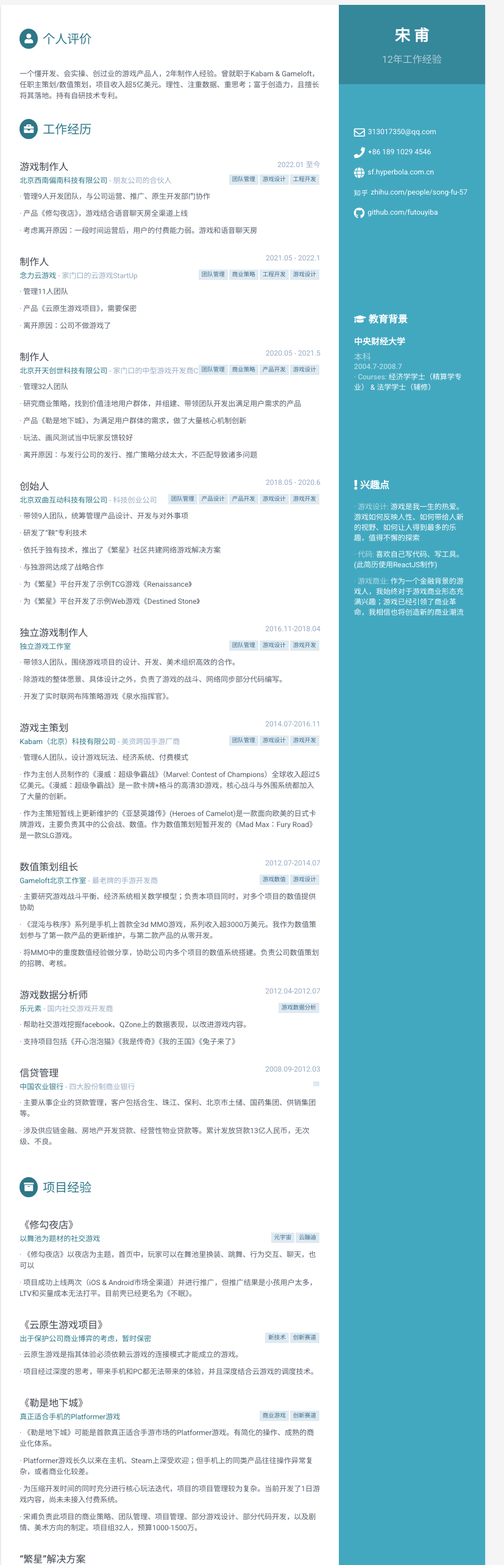
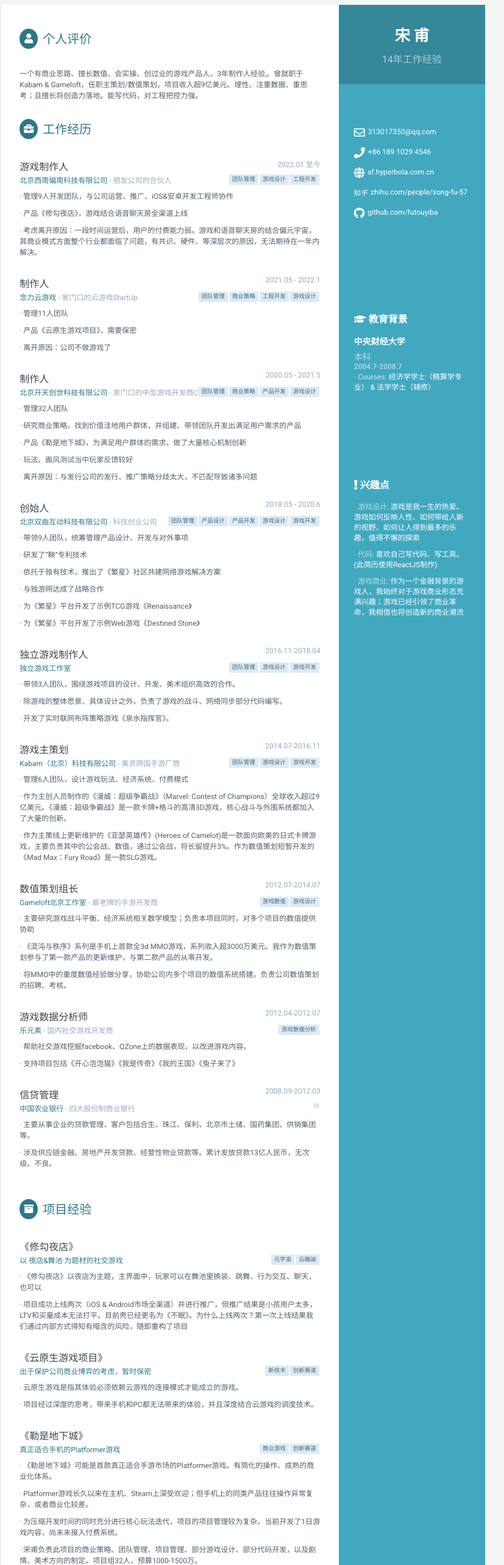
Before and after one commit to futouyiba/ReactJSResumeWithPDF, a React app: page / in a window 1280 px wide. Shown: the top 2566 px of the page at 61% size, without its empty margins (241-1068 px from the left). Built offline with nearby package versions, Linux system fonts and the light colour scheme.

Commit message:
small modification for errors.

```diff
--- a/src/content/experience.js
+++ b/src/content/experience.js
@@ -16,11 +16,12 @@ const experience = {
         '工程开发',
       ],
       description: [
-        '管理9人开发团队，与公司运营、推广、原生开发部门协作',
+        '管理9人开发团队，与公司运营、推广、iOS&安卓开发工程师协作',
         '产品《修勾夜店》，游戏结合语音聊天房全渠道上线',
-        '考虑离开原因：一段时间运营后，用户的付费能力弱。游戏和语音聊天房',
+        '考虑离开原因：一段时间运营后，用户的付费能力弱。游戏和语音聊天房的结合偏元宇宙，其商业模式方面整个行业都面临了问题，有共识、硬件、等深层次的原因，无法期待在一年内解决。',
       ]
-    },    {
+    },
+    {
       title: '制作人',
       subtitle: '念力云游戏',
       subtitleDetail: ' - 家门口的云游戏StartUp',
@@ -104,8 +105,8 @@ const experience = {
       ],
       description: [
         '管理6人团队，设计游戏玩法、经济系统、付费模式',
-        '作为主创人员制作的《漫威：超级争霸战》（Marvel: Contest of Champions）全球收入超过5亿美元。《漫威：超级争霸战》是一款卡牌+格斗的高清3D游戏，核心战斗与外围系统都加入了大量的创新。',
-        '作为主策短暂线上更新维护的《亚瑟英雄传》(Heroes of Camelot)是一款面向欧美的日式卡牌游戏，主要负责其中的公会战、数值。作为数值策划短暂开发的《Mad Max：Fury Road》是一款SLG游戏。',
+        '作为主创人员制作的《漫威：超级争霸战》（Marvel: Contest of Champions）全球收入超过9亿美元。《漫威：超级争霸战》是一款卡牌+格斗的高清3D游戏，核心战斗与外围系统都加入了大量的创新。',
+        '作为主策线上更新维护的《亚瑟英雄传》(Heroes of Camelot)是一款面向欧美的日式卡牌游戏，主要负责其中的公会战、数值，通过公会战，将长留提升3%。作为数值策划短暂开发的《Mad Max：Fury Road》是一款SLG游戏。',
       ],
     },
     {
--- a/src/content/profile.js
+++ b/src/content/profile.js
@@ -2,7 +2,7 @@
 
 const profile = {
   title: '个人评价',
-  description: '一个懂开发、会实操、创过业的游戏产品人，2年制作人经验。曾就职于Kabam & Gameloft，任职主策划/数值策划，项目收入超5亿美元。理性、注重数据、重思考；富于创造力，且擅长将其落地。持有自研技术专利。',
+  description: '一个有商业思路、擅长数值、会实操、创过业的游戏产品人，3年制作人经验,。曾就职于Kabam & Gameloft，任职主策划/数值策划，项目收入超9亿美元。理性、注重数据、重思考；且擅长将创造力落地。能写代码，对工程把控力强。',
   icon: 'fas fa-user',
 };
 
--- a/src/content/projects.js
+++ b/src/content/projects.js
@@ -7,14 +7,14 @@ const projects = {
   list: [
     {
       title: '《修勾夜店》',
-      subtitle: '以舞池为题材的社交游戏',
+      subtitle: '以 夜店&舞池 为题材的社交游戏',
       tags: [
         '元宇宙',
         '云蹦迪',
       ],
       description: [
-        '《修勾夜店》以夜店为主题，首页中，玩家可以在舞池里换装、跳舞、行为交互、聊天，也可以',
-        '项目成功上线两次（iOS & Android市场全渠道）并进行推广，但推广结果是小孩用户太多，LTV和买量成本无法打平。目前壳已经更名为《不眠》。',
+        '《修勾夜店》以夜店为主题，主界面中，玩家可以在舞池里换装、跳舞、行为交互、聊天，也可以',
+        '项目成功上线两次（iOS & Android市场全渠道）并进行推广，但推广结果是小孩用户太多，LTV和买量成本无法打平。目前壳已经更名为《不眠》。为什么上线两次？第一次上线结果我们通过内部方式得知有暗含的风险，随即重构了项目',
       ],
     },
     {
--- a/src/content/sidebar.js
+++ b/src/content/sidebar.js
@@ -2,7 +2,7 @@
 
 const sidebar = {
   name: {
-    title: ['12年工作经验'],
+    title: ['14年工作经验'],
     name: '宋 甫',
   },
   contact: {
```
